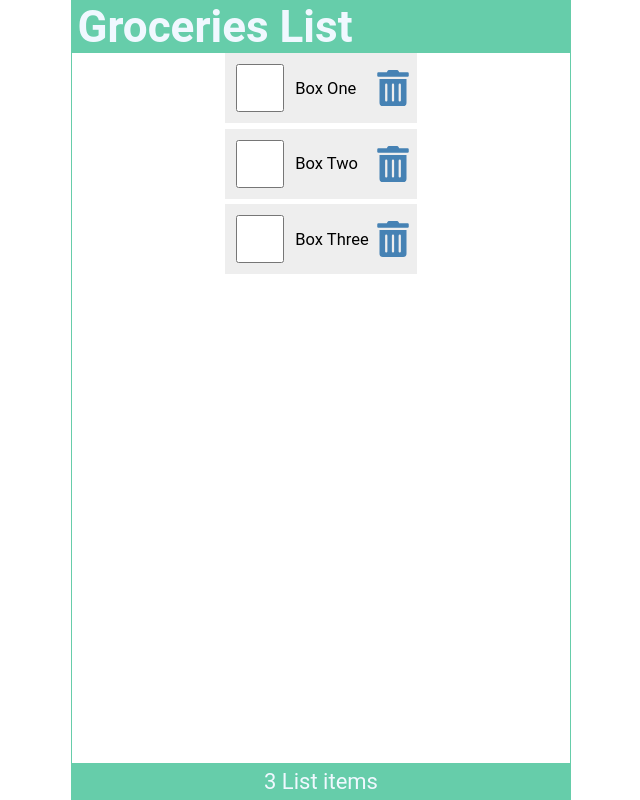
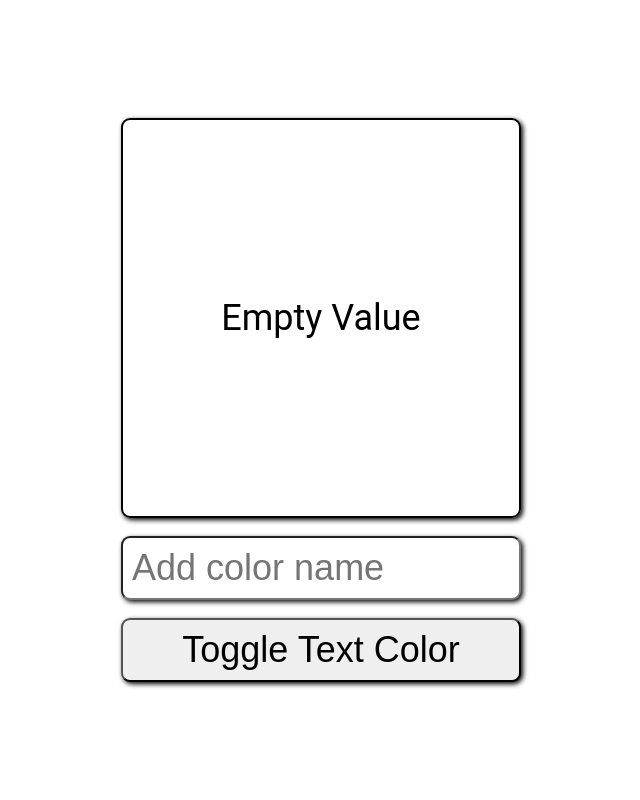
Before and after one commit to Bhismydv/react_ser, a React (Create React App) app: page / in a window 1280 px wide. Shown: the whole page, without its empty margins (319-959 px from the left). Built offline with nearby package versions, Linux system fonts and the light colour scheme.

Commit message:
color change

```diff
--- a/package.json
+++ b/package.json
@@ -1,5 +1,5 @@
 {
-  "name": "01tut",
+  "name": "10tut",
   "version": "0.1.0",
   "private": true,
   "dependencies": {
@@ -7,9 +7,9 @@
     "@testing-library/jest-dom": "^6.6.3",
     "@testing-library/react": "^16.3.0",
     "@testing-library/user-event": "^13.5.0",
+    "colornames": "^1.1.1",
     "react": "^19.1.0",
     "react-dom": "^19.1.0",
-    "react-icons": "^5.5.0",
     "react-scripts": "5.0.1",
     "web-vitals": "^2.1.4"
   },
--- a/src/App.js
+++ b/src/App.js
@@ -1,40 +1,21 @@
-import Header from './Header';
-import Content from './Content';
-import Footer from './Footer';
-import { useState } from 'react';
-
+import InputF from "./InputF";
+import Square from "./Square";
+import { useState } from "react";
 function App() {
-
-  const [items, setItems] = useState([
-    {id:1, checked:false, item: 'Box One'},
-    {id:2, checked:false, item: 'Box Two'},
-    {id:3, checked:false, item: 'Box Three'}
-]);
-
-const handleCheck =(id)=>{
-  const listItems =items.map((item)=>item.id === id ?
-      {...item, checked: !item.checked} : item
-  );
-  setItems(listItems);
-  localStorage.setItem('shoppingList',
-      JSON.stringify(listItems));
-}
-
-const handleDelete = (id)=>{
- const listItems = items.filter((item)=>item.id!==id);
- setItems(listItems);
- localStorage.setItem('shoppingList', JSON.stringify(listItems));
-}
+  const [colorValue, setColorValue] = useState('')
+  const [hexValue, setHexValue]=useState('')
+  const [isDarkText, setDarkText] = useState(true)
 
   return (
     <div className="App">
-     <Header title='Groceries List'/>
-     <Content
-     items = {items}
-     handleCheck={handleCheck}
-     handleDelete={handleDelete}
-     />
-     <Footer length ={items.length}/>
+   <Square colorValue={colorValue}
+   hexValue={hexValue}
+   isDarkText={isDarkText}/>
+   <InputF colorValue={colorValue}
+   setColorValue={setColorValue}
+   setHexValue={setHexValue}
+   isDarkText={isDarkText}
+   setDarkText={setDarkText}/>
     </div>
   );
 }
--- a/src/Content.js
+++ /dev/null
@@ -1,20 +0,0 @@
-import ItemList from "./ItemList";
-
-const Content = ({items, handleCheck, handleDelete}) => {
-
-    return (
-        <main>
-          {items.length ? (
-           <ItemList
-           items={items}
-           handleCheck={handleCheck}
-           handleDelete={handleDelete}
-           />
-          ) : (
-            <p style={{marginTop: '2rem'}}>Your list is empty!</p>
-          )}
-             </main>
-    )
-}
-
-export default Content
--- a/src/Footer.js
+++ /dev/null
@@ -1,10 +0,0 @@
-const Footer = ({length}) => {
-    const today = new Date();
-    return (
-        <footer>
-           <p>{length} List {length === 1 ? "item" : "items"}</p>
-        </footer>
-    )
-}
-
-export default Footer
--- a/src/Header.js
+++ /dev/null
@@ -1,14 +0,0 @@
-const Header = ({title ="Default Title"}) => {
-
-    return (
-        <header>
-            <h1>{title}</h1>
-        </header>
-    )
-}
-
-// Header.defaultProps = {
-//     title: "Default Title"
-// }
-
-export default Header;
--- /dev/null
+++ b/src/InputF.js
@@ -0,0 +1,27 @@
+import colorNames from "colornames";
+
+const InputF =({colorValue, setColorValue, setHexValue, isDarkText, setDarkText})=>{
+    return (
+        <form onSubmit={(e)=>e.preventDefault()}>
+            <label>Add Color Name</label>
+            <input
+            autoFocus
+            type="text"
+            placeholder="Add color name"
+            required
+            value={colorValue}
+            onChange={(e)=>{
+                setColorValue(e.target.value);
+                setHexValue(colorNames(e.target.value));
+            }}
+            />
+            <button
+            type="button"
+            onClick={()=>setDarkText(!isDarkText)}
+            >Toggle Text Color</button>
+        </form>
+    )
+
+}
+
+export default InputF
--- a/src/ItemList.js
+++ /dev/null
@@ -1,17 +0,0 @@
-import LineItem from "./LineItem";
-
-const ItemList = ({items, handleCheck, handleDelete})=> {
-    return (
-        <ui>{items.map((item)=>(
-         <LineItem
-         key={item.id}
-         item={item}
-         handleCheck={handleCheck}
-         handleDelete={handleDelete}
-         />
-        ))}
-        </ui>
-    )
-}
-
-export default ItemList
--- a/src/LineItem.js
+++ /dev/null
@@ -1,22 +0,0 @@
-import { FaTrashAlt} from "react-icons/fa";
-
-const LineItem = ({item, handleCheck, handleDelete})=>{
-    return (
-        <li className="item" key={item.id}>
-        <input type="checkbox"
-        onChange={()=>handleCheck(item.id)}
-        checked={item.checked}></input>
-        <label
-        style={(item.checked) ? {textDecoration: 'line-through'} : null}
-        onDoubleClick={()=>handleCheck(item.id)}
-        >{item.item}</label>
-        <FaTrashAlt
-        onClick={()=>handleDelete(item.id)}
-        role="button" tabIndex="0"
-        aria-label={`Delete ${item.item}`}
-        ></FaTrashAlt>
-    </li>
-    )
-}
-
-export default LineItem
--- /dev/null
+++ b/src/Square.js
@@ -0,0 +1,17 @@
+const Square =({colorValue, hexValue, isDarkText})=>{
+    return (
+    <section className="square"
+    style={{backgroundColor: colorValue,
+        color: isDarkText ? '#000' : '#fff'
+    }}>
+        <p>{colorValue ? colorValue : "Empty Value"}</p>
+        <p>{hexValue ? hexValue : null}</p>
+    </section>
+    )
+}
+
+Square.defaultProps = {
+    colorValue: "Empty Color Value"
+}
+
+export default Square
--- a/src/index.css
+++ b/src/index.css
@@ -5,114 +5,63 @@
 }
 
 html {
-  font-size: 22px;
+  font-size: 36px;
 }
 
 body {
   min-height: 100vh;
-  font-family: 'Roboto', 'Oxygen',
-    'Ubuntu', 'Cantarell', 'Fira Sans', 'Droid Sans', 'Helvetica Neue',
-    sans-serif;
+  font-family: 'Roboto', sans-serif;
   -webkit-font-smoothing: antialiased;
   -moz-osx-font-smoothing: grayscale;
 }
 
 .App {
+  min-height: 100vh;
   display: flex;
   flex-direction: column;
   justify-content: center;
   align-items: center;
-  height: 100vh;
-  width: 100%;
-  max-width: 500px;
-  border: 1px solid mediumaquamarine;
-  margin: auto;
 }
 
-header {
-  width: 100%;
-  padding: 0 0.25em;
-  background-color: mediumaquamarine;
-  color: aliceblue;
-  display: flex;
-  justify-content: space-between;
-  align-items: center;
-}
-
-main {
-  width: 100%;
-  display: flex;
-  flex-direction: column;
-  flex-grow: 1;
-  justify-content: start;
-  align-items: center;
-  overflow-y: auto;
-}
-
-footer {
-  width: 100%;
-  padding: 0.25em;
-  background-color: mediumaquamarine;
-  color: aliceblue;
+.square {
+  width: 400px;
+  height: 400px;
+  border: 2px solid #000;
+  box-shadow: 2px 2px 5px #000;
+  border-radius: 0.25rem;
   display: grid;
   place-content: center;
 }
 
-ul {
-  width: 100%;
-  list-style: none;
-  padding: 0 0.25rem 0.25rem;
+.square p {
+  text-align: center;
 }
 
-ul li::before {
-  content: "\200B";
+form {
+  width: 400px;
 }
 
-.item {
-  display: flex;
-  justify-content: flex-start;
-  align-items: center;
-  padding: 0.5rem 0 0.5rem 0.5rem;
-  margin: 0.25rem 0;
-  background-color: #eee;
+label {
+  position: absolute;
+  left: -99999px;
 }
 
-.item:first-child {
-  margin: 0;
+input[type="text"] {
+  margin-top: 0.5rem;
+  padding: 0.25rem;
+  width: 100%;
+  font-size: 1rem;
+  box-shadow: 2px 2px 5px #000;
+  border-radius: 0.25rem;
+  outline: none;
 }
 
-.item input[type="checkbox"] {
-  text-align: center;
-  width: 2.5rem;
-  width: 48px;
-  min-width: 48px;
-  height: 2.5rem;
-  height: 48px;
+button {
+  width: 100%;
   min-height: 48px;
-  cursor: pointer;
-  margin-right: 0.5rem;
+  margin-top: 0.5rem;
+  font-size: 1rem;
+  border-radius: 0.25rem;
+  box-shadow: 2px 2px 5px #000;
+  padding: 0.25rem;
 }
-
-.item input[type="checkbox"]:focus + label {
-  text-decoration: underline;
-}
-
-.item > label {
-  font-size: 0.75rem;
-  flex-grow: 1;
-}
-
-.item svg {
-  width: 48px;
-  min-width: 48px;
-  height: 36px;
-  font-size: 1rem;
-  color: steelblue;
-  cursor: pointer;
-}
-
-.item svg:focus,
-.item svg:hover {
-  color: red;
-  outline: none;
-}
```
Also changed, not shown: src/index.js (line endings or trailing spaces), 1 other file (tests, documents, lock files or other folders).
